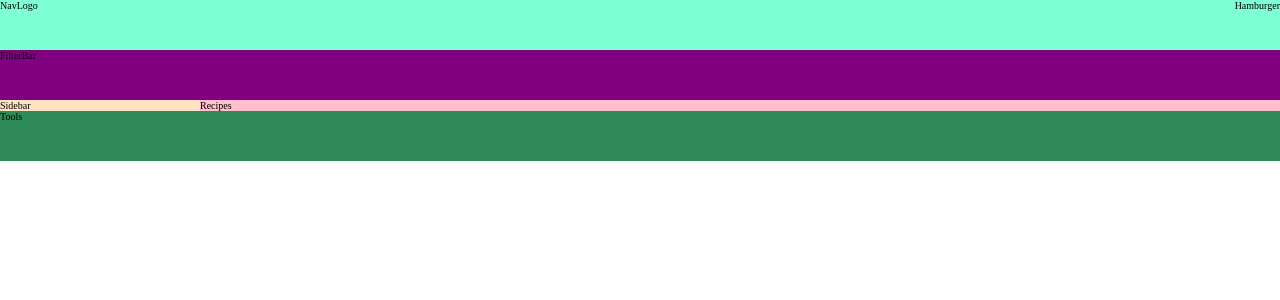
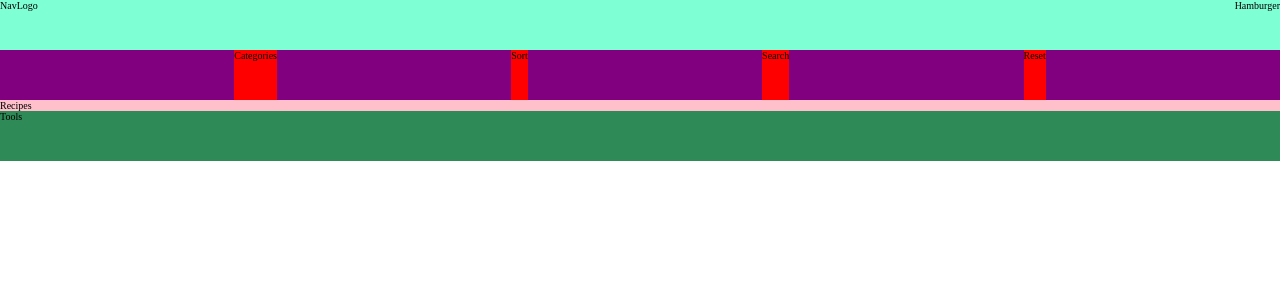
Before and after one commit to baconsocrispy/cocktail-app, a Next.js app: page / in a window 1280 px wide. Shown: the top 300 px of the page. Built offline with nearby package versions, Linux system fonts and the light colour scheme.

Commit message:
added options to the filterbar

```diff
--- a/components/filter-bar/_filter-bar.styles.scss
+++ /dev/null
@@ -1,4 +0,0 @@
-.filter-bar {
-  grid-column: 1 / -1;
-  background-color: purple;
-}
--- a/components/filter-bar/filter-bar.component.tsx
+++ /dev/null
@@ -1,9 +0,0 @@
-
-
-const FilterBar = () => {
-  return (
-    <div className='filter-bar'>FilterBar</div>
-  )
-}
-
-export default FilterBar
--- /dev/null
+++ b/components/filterbar/_filterbar.styles.scss
@@ -0,0 +1,11 @@
+.filterbar {
+  display: flex;
+  justify-content: space-evenly;
+  grid-column: 1 / -1;
+
+  background-color: purple;
+
+  &__option {
+    background-color: red;
+  }
+}
--- /dev/null
+++ b/components/filterbar/filterbar.component.tsx
@@ -0,0 +1,22 @@
+
+
+const FilterBar = () => {
+  return (
+    <div className='filterbar'>
+      <div className="filterbar__option">
+        Categories
+      </div>
+      <div className="filterbar__option">
+        Sort
+      </div>
+      <div className="filterbar__option">
+        Search
+      </div>
+      <div className="filterbar__option">
+        Reset
+      </div>
+    </div>
+  )
+}
+
+export default FilterBar
--- a/components/nav/_nav.styles.scss
+++ b/components/nav/_nav.styles.scss
@@ -4,4 +4,12 @@
   justify-content: space-between;
 
   background-color: aquamarine;
+
+  &__logo {
+
+  }
+
+  &__menu {
+
+  }
 }
--- a/components/nav/nav.component.tsx
+++ b/components/nav/nav.component.tsx
@@ -4,7 +4,7 @@ const Nav = () => {
       <div className="nav__logo">
         NavLogo
       </div>
-      <div className="hamburger">
+      <div className="nav__menu">
         Hamburger
       </div>
     </nav>
--- a/components/side-bar/side-bar.styles.scss
+++ b/components/sidebar/sidebar.styles.scss
@@ -1,3 +1,4 @@
 .sidebar {
   background-color: bisque;
+  display: none;
 }
--- a/layout/grid/_grid.styles.scss
+++ b/layout/grid/_grid.styles.scss
@@ -1,6 +1,6 @@
 .grid {
   display: grid;
-  grid-template-columns: 20rem 1fr;
+  grid-template-columns: 1fr;
 
   grid-template-rows:
     $nav-height
--- a/pages/index.tsx
+++ b/pages/index.tsx
@@ -1,7 +1,7 @@
 // components
-import FilterBar from "@/components/filter-bar/filter-bar.component";
+import FilterBar from "@/components/filterbar/filterbar.component";
 import Recipes from "@/components/recipes/recipes.component";
-import Sidebar from "@/components/side-bar/side-bar.component";
+import Sidebar from "@/components/sidebar/sidebar.component";
 import Tools from "@/components/tools/tools.component";
 
 export const Home = () => {
--- a/styles/globals.scss
+++ b/styles/globals.scss
@@ -5,10 +5,10 @@
 @import './base/utilities';
 
 // components
-@import '@/components/filter-bar/filter-bar.styles';
+@import '@/components/filterbar/filterbar.styles';
 @import '@/components/nav/nav.styles';
 @import '@/components/recipes/recipes.styles';
-@import '@/components/side-bar/side-bar.styles';
+@import '@/components/sidebar/sidebar.styles';
 @import '@/components/tools/tools.styles';
 
 // layout
```
Also changed, not shown: components/sidebar/sidebar.component.tsx (renamed from components/side-bar/side-bar.component.tsx).
